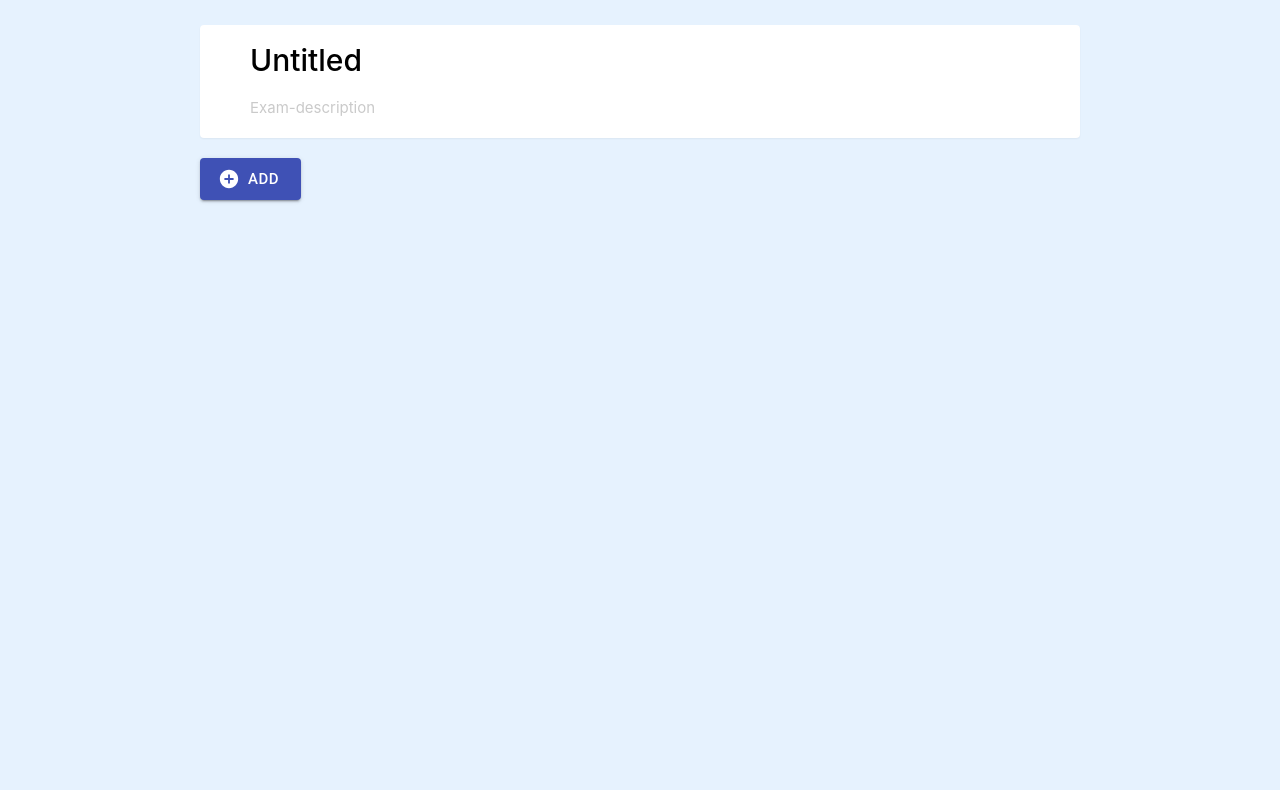
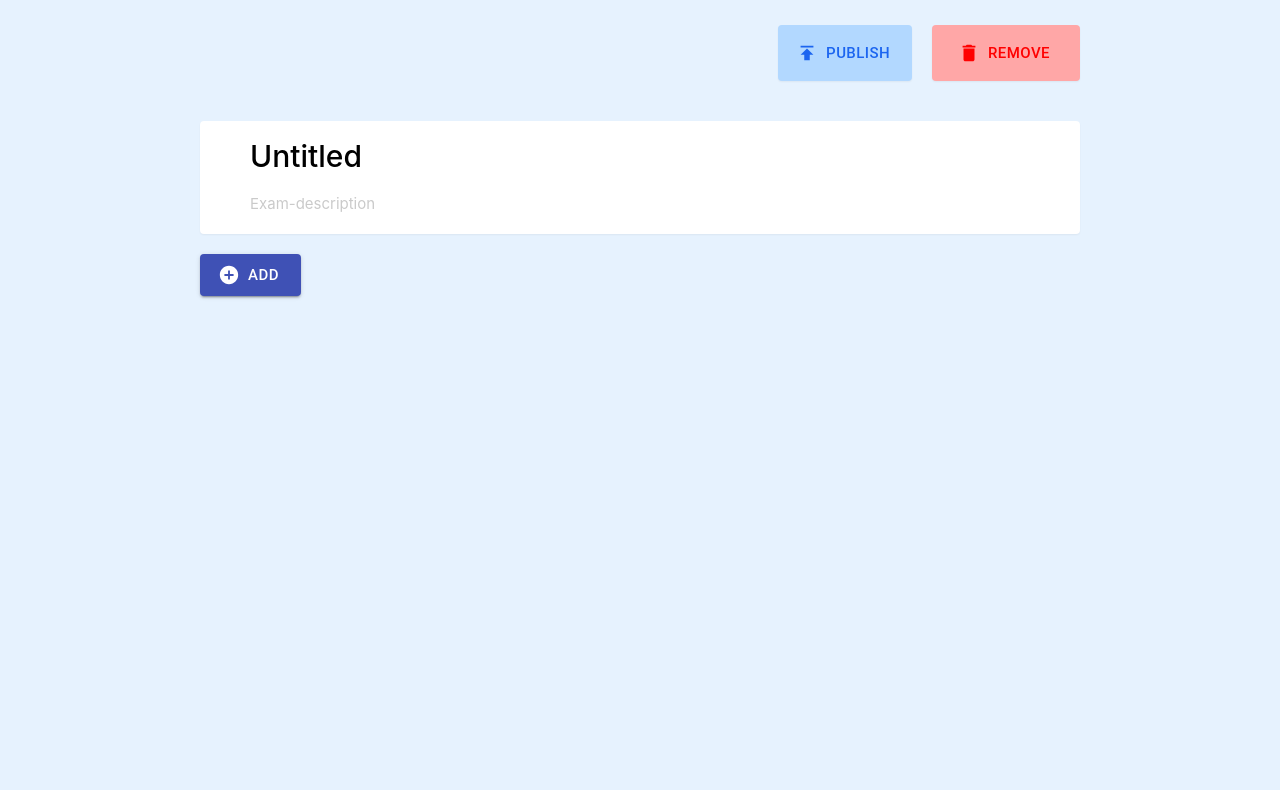
Before and after one commit to Shridhar600/Evaluate, a React app in the folder root/frontend/: page /teacher/new in a window 1280 px wide. Shown: the part 66-856 px from the top of the page. Built offline with nearby package versions, Linux system fonts and the light colour scheme.

Commit message:
updated buttons

```diff
--- a/root/frontend/src/components/student/StudentDashboard.js
+++ b/root/frontend/src/components/student/StudentDashboard.js
@@ -11,7 +11,7 @@ import UpcomingAssignments from './UpcomingAssignment'
 import SubmittedAssignments from './SubmittedAssignment'
 
 class StudentDashboard extends React.Component{
-    state = {selected: true, upcoming: false}
+    state = {selected: false, upcoming: false}
 
     onButtonClick = () =>{
         this.setState({selected: !this.state.selected, upcoming: !this.state.upcoming}, () => {
@@ -51,7 +51,7 @@ class StudentDashboard extends React.Component{
                         <button className={btn_class1} onClick={this.onButtonClick}>Upcoming</button>
                         <button className={btn_class2} onClick={this.onButtonClick}>Submitted</button>
                     </div>
-                    { this.state.upcoming === true && <UpcomingAssignments/> }
+                    { this.state.upcoming === false && <UpcomingAssignments/> }
                 </div>
             </div>
         )
--- a/root/frontend/src/components/teacher/CreateExam.css
+++ b/root/frontend/src/components/teacher/CreateExam.css
@@ -38,3 +38,23 @@ input:focus{
     font-weight: 400;
     color: #cacaca;
 }
+
+.publish-exam{
+    background-color: #b2d8ff !important;
+    color: #1c65f0 !important;
+    margin-left: auto !important;
+    margin-right: 20px !important;
+    box-shadow: 0 1px 2px 0 rgba(0,0,0,.05) !important;
+}
+
+.exam-action-btn{
+    display: flex;
+    margin-bottom: 40px;
+}
+
+.remove-exam{
+    padding: 15px 30px !important;
+    background-color: rgb(255, 167, 167) !important;
+    color: red !important;
+    box-shadow: 0 1px 2px 0 rgba(0,0,0,.05) !important;
+}
--- a/root/frontend/src/components/teacher/CreateExam.js
+++ b/root/frontend/src/components/teacher/CreateExam.js
@@ -4,6 +4,8 @@ import Paper from '@material-ui/core/Paper';
 import Grid from '@material-ui/core/Grid';
 import AddCircleIcon from '@material-ui/icons/AddCircle';
 import Button from '@material-ui/core/Button';
+import PublishIcon from '@material-ui/icons/Publish';
+import DeleteIcon from '@material-ui/icons/Delete';
 
 import './CreateExam.css'
 import Question from './Question'
@@ -32,6 +34,21 @@ class CreateExam extends React.Component{
     render(){
         return(
             <div className="create-exam">
+                <div className="exam-action-btn">
+                    <Button
+                        variant="contained"
+                        className="publish-exam"
+                        size="large"
+                        startIcon={<PublishIcon />}
+                    >Publish</Button>
+                    <Button
+                        variant="contained"
+                        className="remove-exam"
+                        size="large"
+                        startIcon={<DeleteIcon />}
+                    >Remove</Button>
+                </div>
+
                 <Grid container spacing={4}>
                     <Grid item xs={12}>
                         <Paper className="paper" >
@@ -44,7 +61,7 @@ class CreateExam extends React.Component{
                         </Paper>
                     </Grid>
                 </Grid>
-                {/* <Question key={0} index={0} delete={this.deleteQuestion} /> */}
+                {/* <Question key={0} delete={this.deleteQuestion.bind(this, this.state.key)} /> */}
                 {this.state.questions}
                 <Button
                     variant="contained"
```
Also changed, not shown: 1 other file.
